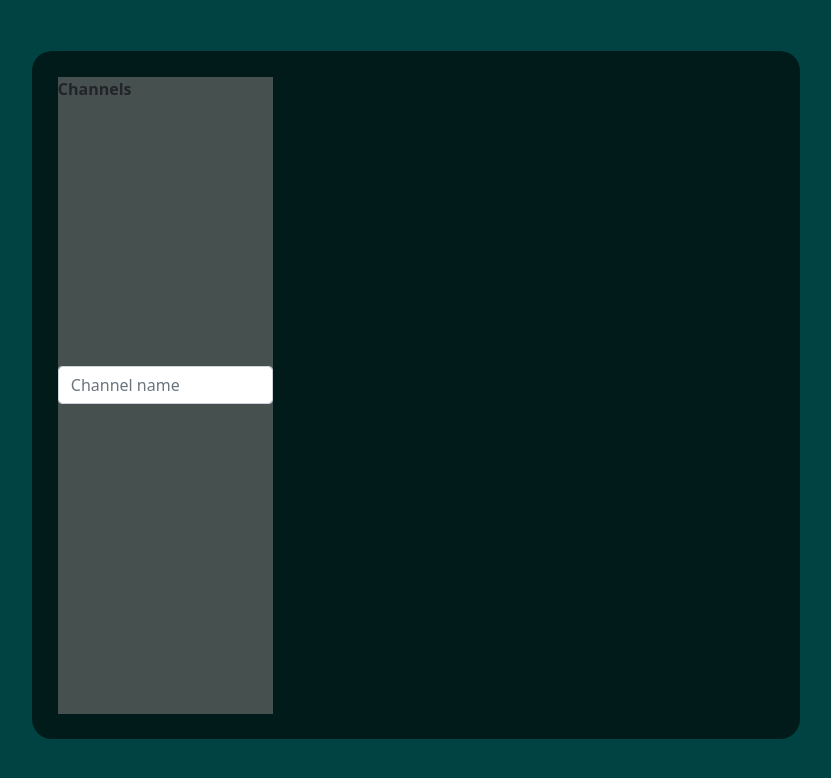
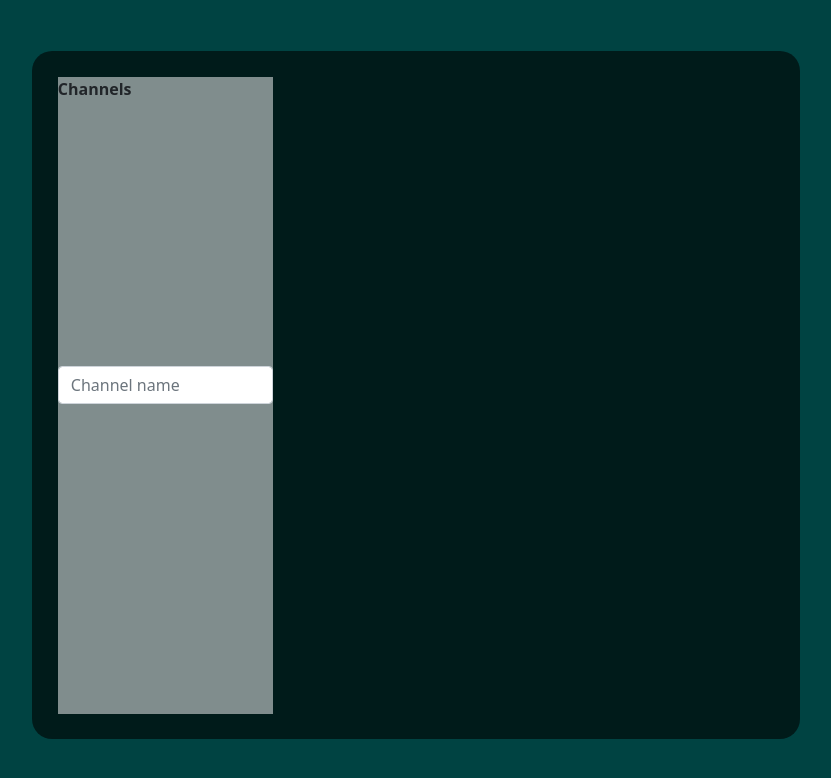
Before and after one commit to descholar-ceo/realtime-go-frontend, a React app: page / in a window 1280 px wide. Shown: the top 778 px of the page, without its empty margins (19-850 px from the left). Built offline with nearby package versions, Linux system fonts and the light colour scheme.

Commit message:
Remove the warning part from the css

```diff
--- a/app.css
+++ b/app.css
@@ -16,7 +16,7 @@ body{
 }
 .nav{
   flex-basis: 30%;
-  background: rgba(116, 116, 116, 0.6);
+  background: rgba(255, 255, 255, 0.5);
 }
 
 .messages-container{
@@ -43,9 +43,7 @@ body{
   flex: 1;
   overflow-y: auto;
 }
-.message{
-  /*display: flex;*/
-}
+
 .message > .author{
   flex-basis: 100%;
 }
```
